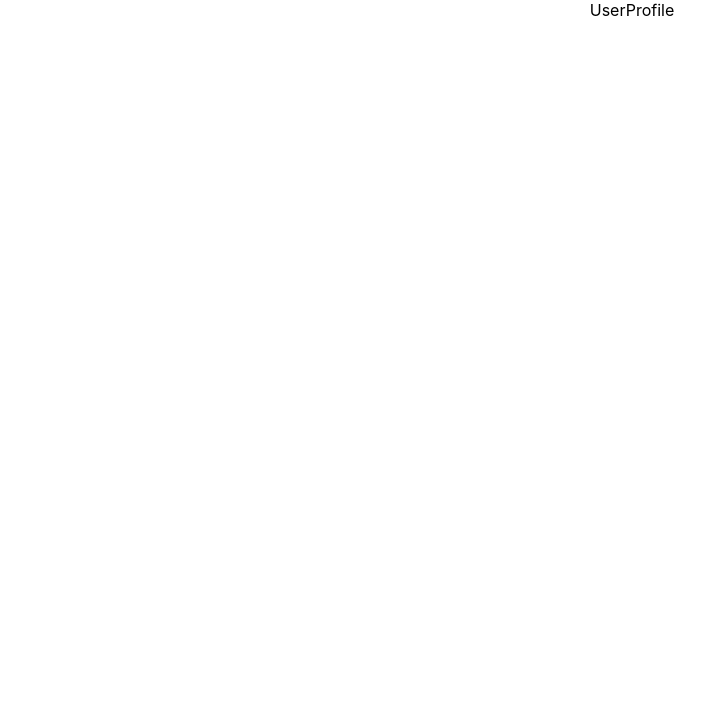
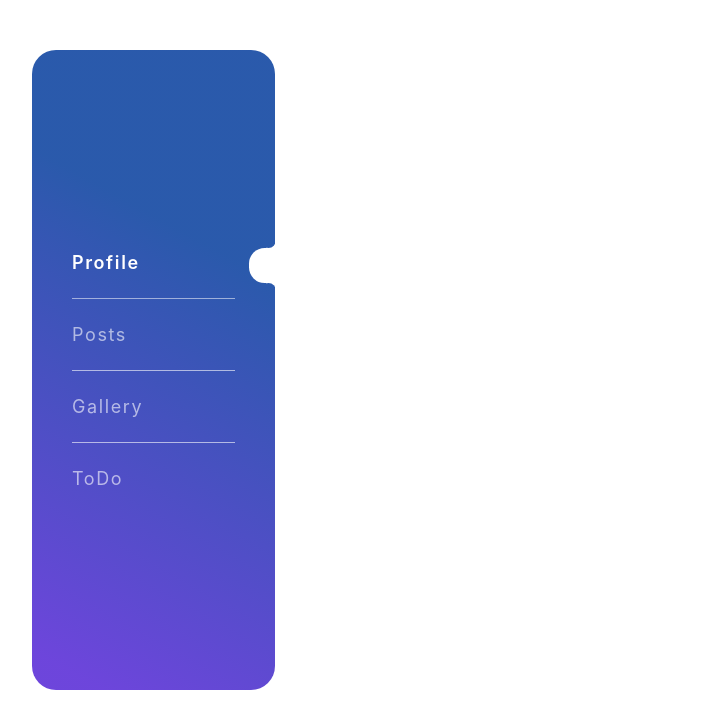
Before and after one commit to afreedicp/Panorbit-Test, a React (Create React App) app: page /profile in a window 1280 px wide. Shown: the top 728 px of the page, without its empty margins (8-713 px from the left). Built offline with nearby package versions, Linux system fonts and the light colour scheme.

Commit message:
[Added] created sidebar and implimented click effect

```diff
--- a/src/App.css
+++ b/src/App.css
@@ -2,4 +2,5 @@
   text-align: center;
   height: 100vh;
   width: 100vw;
+  overflow: hidden;
 }
--- a/src/Pages/UserProfile/index.jsx
+++ b/src/Pages/UserProfile/index.jsx
@@ -1,5 +1,7 @@
 import React, { useEffect, useState } from 'react';
 import { useLocation } from 'react-router-dom';
+import SideBar from '../../components/SideBar';
+import { UserProfileStyles } from './styles';
 
 const UserProfile = () => {
   const [data, setData] = useState();
@@ -10,7 +12,14 @@ const UserProfile = () => {
     }
   }, [location]);
   console.log(data);
-  return <div className='prifileConatiner'>UserProfile</div>;
+  return (
+    <UserProfileStyles>
+      <div className='prifileConatiner'>
+        {' '}
+        <SideBar />{' '}
+      </div>
+    </UserProfileStyles>
+  );
 };
 
 export default UserProfile;
--- a/src/Pages/UserProfile/styles.js
+++ b/src/Pages/UserProfile/styles.js
@@ -1,5 +1,9 @@
 import styled from '@emotion/styled';
 export const UserProfileStyles = styled.div`
   .prifileConatiner {
+    padding: 50px 40px;
+
+    height: 100vh;
+    width: 100%;
   }
 `;
--- /dev/null
+++ b/src/components/SideBar/index.jsx
@@ -0,0 +1,44 @@
+import { useState } from 'react';
+import { SideBarStyles } from './style';
+const SideBar = () => {
+  const [activeNav, setActiveNav] = useState('profile');
+  console.log(activeNav);
+  return (
+    <SideBarStyles>
+      <div className='sidebarContainer'>
+        <nav
+          className={`navBarsStyle ${activeNav === 'profile' && 'active '}`}
+          onClick={() => setActiveNav('profile')}
+        >
+          {activeNav === 'profile' && <div className='activeNagigation'></div>}
+          Profile
+        </nav>
+        <nav
+          className={`navBarsStyle ${
+            activeNav === 'posts' && 'active activeNavIndicator'
+          }`}
+          onClick={() => setActiveNav('posts')}
+        >
+          {activeNav === 'posts' && <div className='activeNagigation'></div>}
+          Posts
+        </nav>
+        <nav
+          className={`navBarsStyle ${activeNav === 'gallery' && 'active'}`}
+          onClick={() => setActiveNav('gallery')}
+        >
+          {activeNav === 'gallery' && <div className='activeNagigation'></div>}
+          Gallery
+        </nav>
+        <nav
+          className={`navBarsStyle ${activeNav === 'todo' && 'active'}`}
+          onClick={() => setActiveNav('todo')}
+        >
+          {activeNav === 'todo' && <div className='activeNagigation'></div>}
+          ToDo
+        </nav>
+      </div>
+    </SideBarStyles>
+  );
+};
+
+export default SideBar;
--- /dev/null
+++ b/src/components/SideBar/style.js
@@ -0,0 +1,71 @@
+import styled from '@emotion/styled';
+export const SideBarStyles = styled.div`
+  width: 19%;
+  height: 80%;
+  border-radius: 24px;
+  background: linear-gradient(
+    29deg,
+    rgba(108, 68, 219, 0.9920343137254902) 5%,
+    rgba(23, 75, 164, 0.9192051820728291) 70%
+  );
+  .sidebarContainer {
+    display: flex;
+    flex-direction: column;
+    justify-content: center;
+    height: 100%;
+
+    width: 100%;
+  }
+  .navBarsStyle {
+    margin: 0px 40px;
+    position: relative;
+    padding: 25px 0;
+    text-align: start;
+    font-size: 18px;
+    letter-spacing: 0.1rem;
+    opacity: 0.6;
+    color: #fff;
+    border-bottom: 1px solid #fff;
+    :last-child {
+      border-bottom: none;
+    }
+    .activeNagigation {
+      position: absolute;
+      top: 30%;
+      right: -30%;
+      border-radius: 45% 0 0 45%;
+      height: 35px;
+      width: 35px;
+      background: #fff;
+    }
+  }
+  .active {
+    opacity: 1;
+    font-weight: 600;
+    border-bottom: 1px solid #fff8;
+    ::before {
+      content: '';
+      width: 15px;
+      height: 15px;
+      border-radius: 50%;
+      position: absolute;
+      top: 9%;
+      right: -25%;
+      background: none;
+      transform: rotate(0deg);
+      box-shadow: 5px 5px 0 0 #fff;
+    }
+    ::after {
+      content: '';
+      width: 15px;
+      height: 15px;
+      border-radius: 50%;
+      position: absolute;
+      top: 80%;
+      right: -25%;
+      background: none;
+      transform: rotate(270deg);
+      box-shadow: 5px 5px 0 0 #fff;
+    }
+  }
+`;
```
